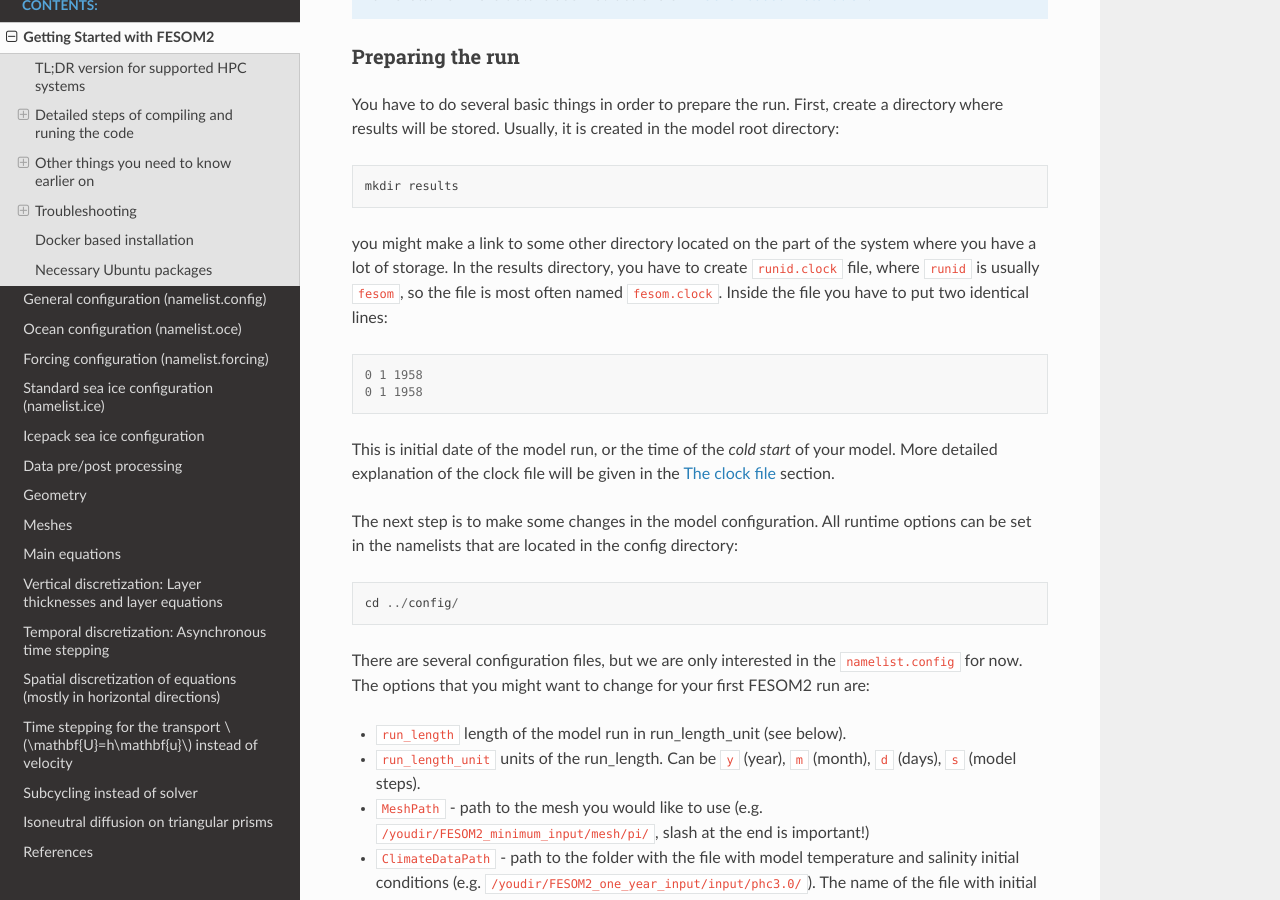
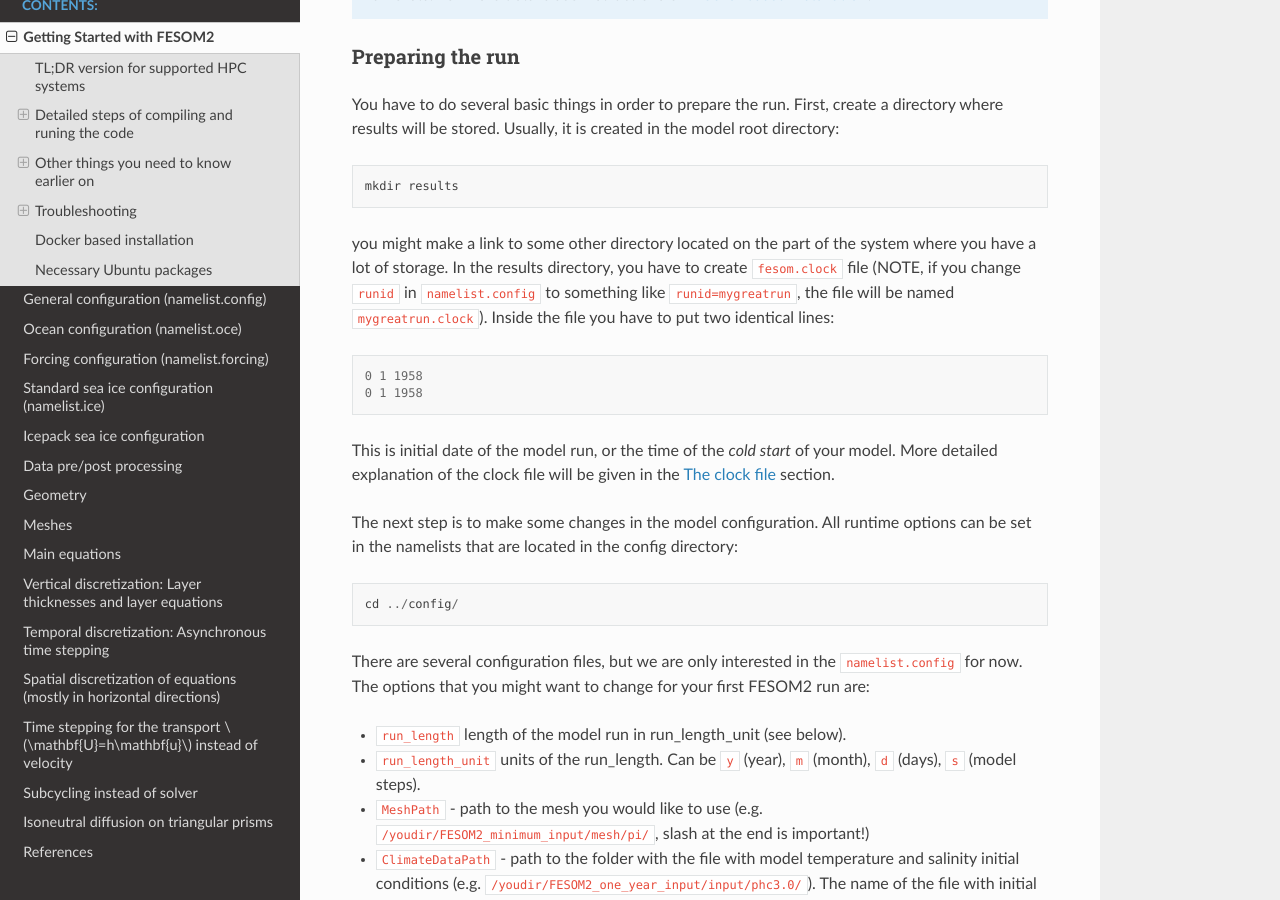
Before and after one commit to FESOM/fesom2_doc, a Sphinx documentation site: the page built from doc/getting_started/getting_started.rst, in a window 1280 px wide and 900 px high, scrolled down 2655 px. Built offline with Sphinx 7.4.7 and the Read the Docs theme 2.0.0, drawn with Linux system fonts in a browser that asks for light colours.

Commit message:
update fesom.clock description

```diff
--- a/doc/getting_started/getting_started.rst
+++ b/doc/getting_started/getting_started.rst
@@ -100,7 +100,7 @@ You have to do several basic things in order to prepare the run. First, create a
 
     mkdir results
 
-you might make a link to some other directory located on the part of the system where you have a lot of storage. In the results directory, you have to create ``runid.clock`` file, where ``runid`` is usually ``fesom``, so the file is most often named ``fesom.clock``. Inside the file you have to put two identical lines:
+you might make a link to some other directory located on the part of the system where you have a lot of storage. In the results directory, you have to create ``fesom.clock`` file (NOTE, if you change ``runid`` in ``namelist.config`` to something like ``runid=mygreatrun``, the file will be named ``mygreatrun.clock``). Inside the file you have to put two identical lines:
 
 ::
 
```
